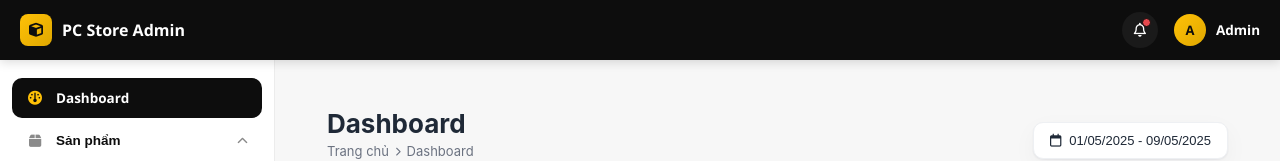
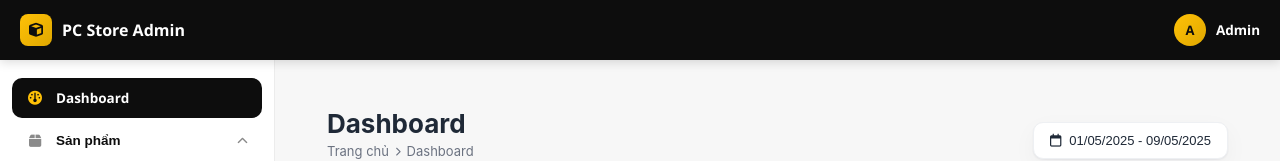
Before and after one commit to batanvlog2503/PCStore, a React (Vite) app in the folder frontend/: page /admin in a window 1280 px wide. Shown: the top 161 px of the page. Built offline with nearby package versions, Linux system fonts and the light colour scheme; no server answers; sample sign-in values are in the browser's storage.

Commit message:
navigate edit component

```diff
--- a/frontend/src/layouts/AdminLayout/AdminLayout.jsx
+++ b/frontend/src/layouts/AdminLayout/AdminLayout.jsx
@@ -28,13 +28,6 @@ const AdminLayout = () => {
         </div>
 
         <div className="admin-header-actions">
-          <button
-            className="header-icon-btn"
-            title="Thông báo"
-          >
-            <i className="fa-regular fa-bell"></i>
-            <span className="notif-dot"></span>
-          </button>
 
           <div className="admin-account">
             <div className="avatar">A</div>
```
